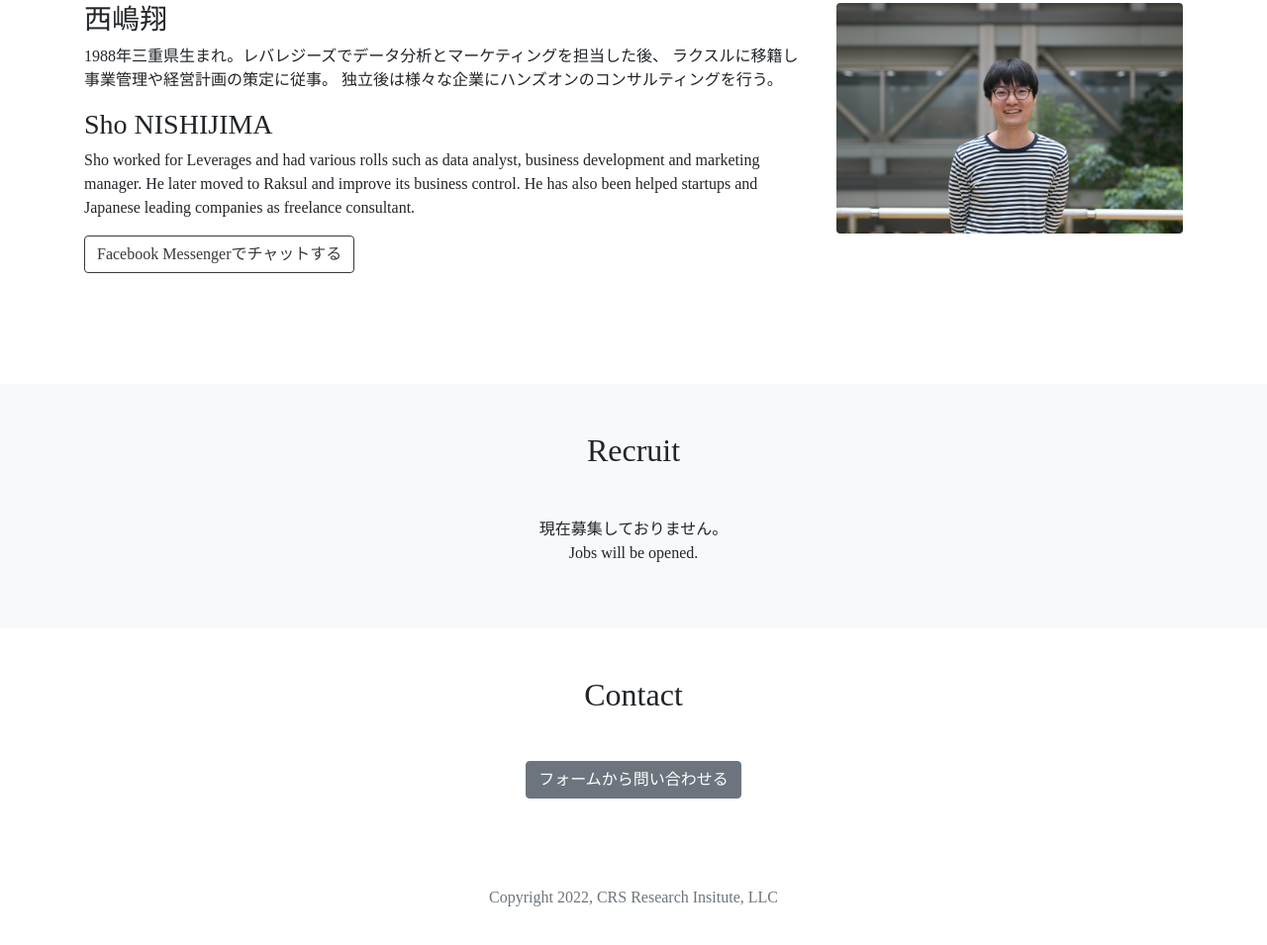
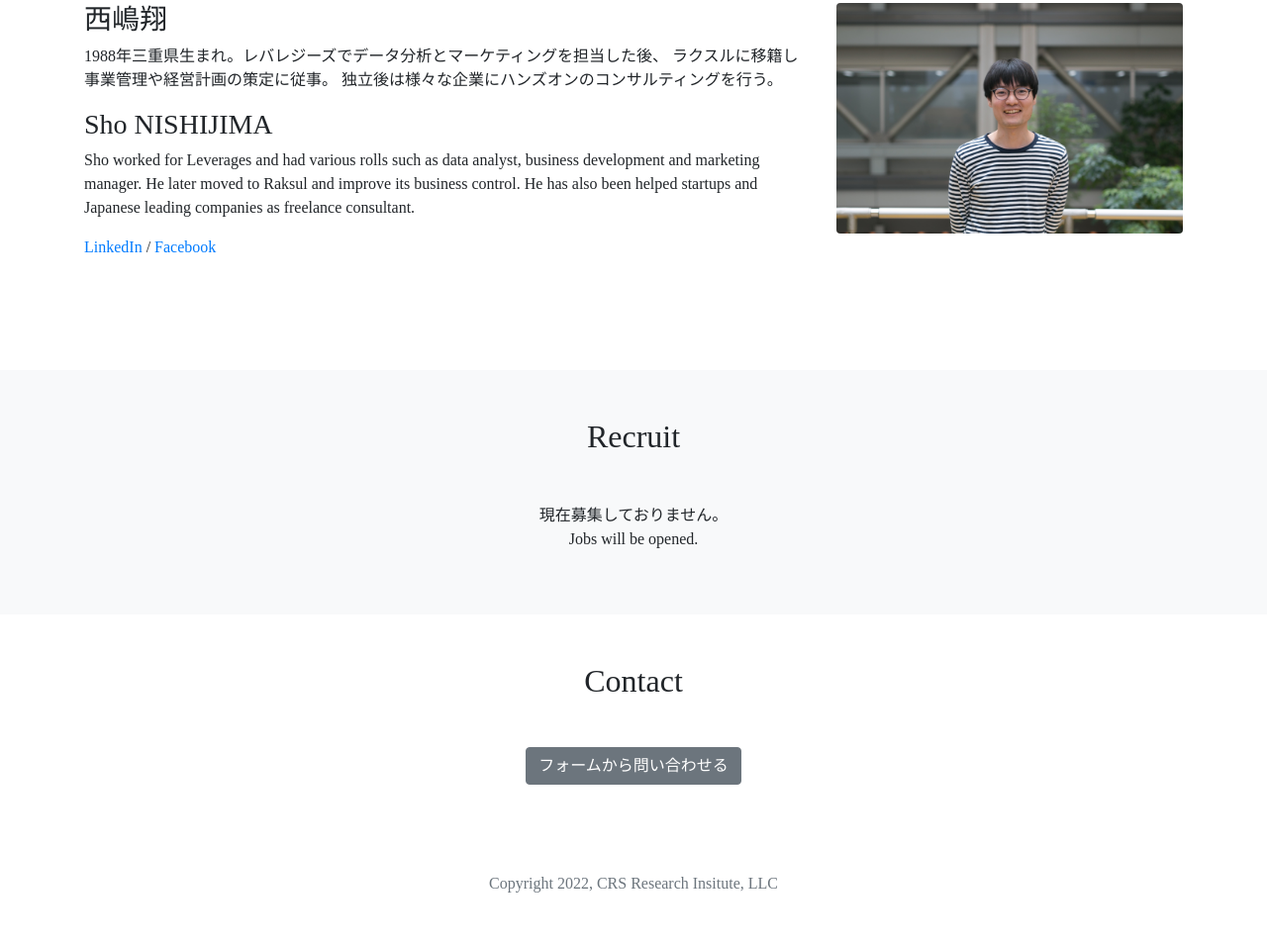
Before and after one commit to crsrillc/crsrillc.github.io, a plain HTML site: page index.html in a window 1280 px wide. Shown: the part 2318-3273 px from the top of the page at 99% size. Drawn offline with nearby package versions, Linux system fonts and the light colour scheme.

Commit message:
Add social media links

```diff
--- a/index.html
+++ b/index.html
@@ -184,8 +184,8 @@
 							He has also been helped startups and Japanese leading companies as freelance consultant.
 						</p>
 						<p>
-							<a class="btn btn-outline-dark" target="_blank" href="https://m.me/sho.t.nishijima" role="button">Facebook Messengerでチャットする</a>
-							<!-- <a class="btn btn-outline-dark" target="_blank" href="https://www.linkedin.com/in/sho-t-nishijima" role="button">LinkedInでメッセージを送る</a> -->
+                			<a href="https://www.linkedin.com/in/sho-t-nishijima/" target="_blank">LinkedIn</a> /
+							<a href="https://www.facebook.com/sho.t.nishijima" target="_blank">Facebook</a>
 						</p>
 					</div>
 						<div class="col-md-4">
```
